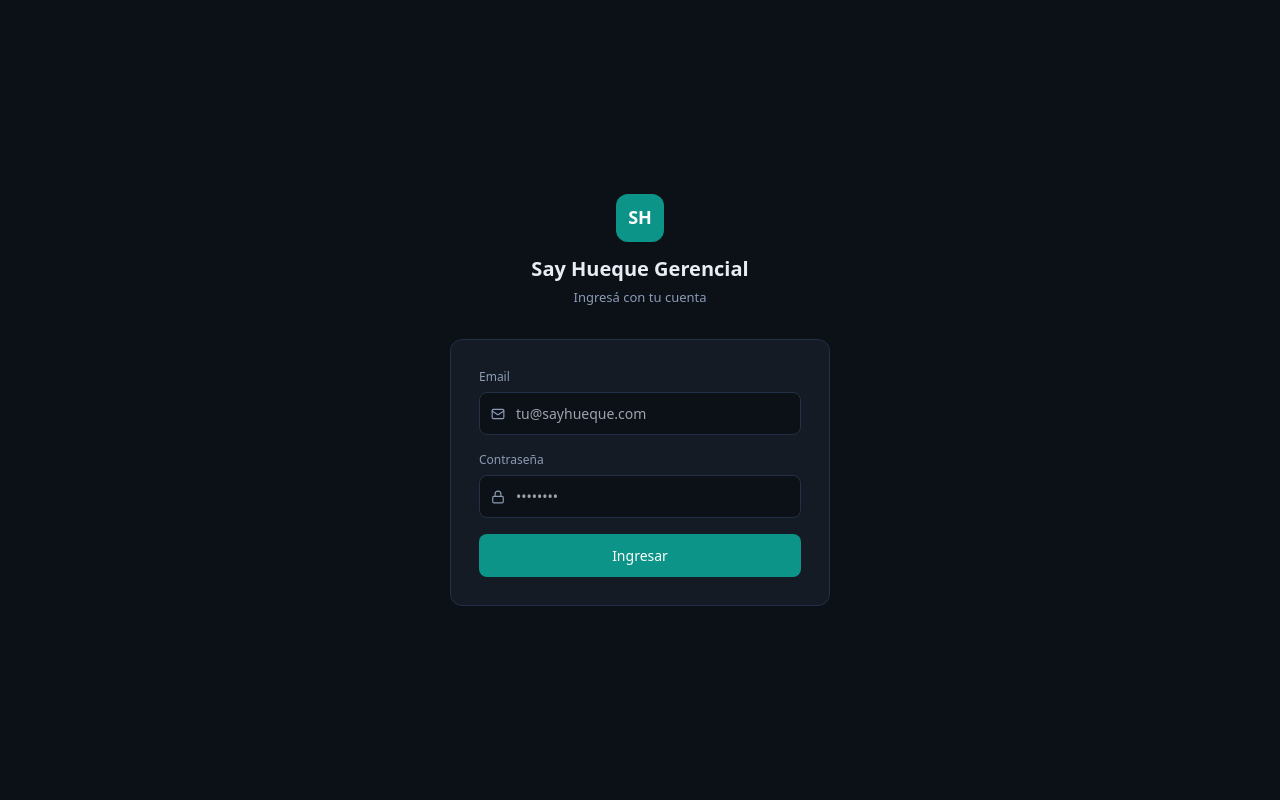
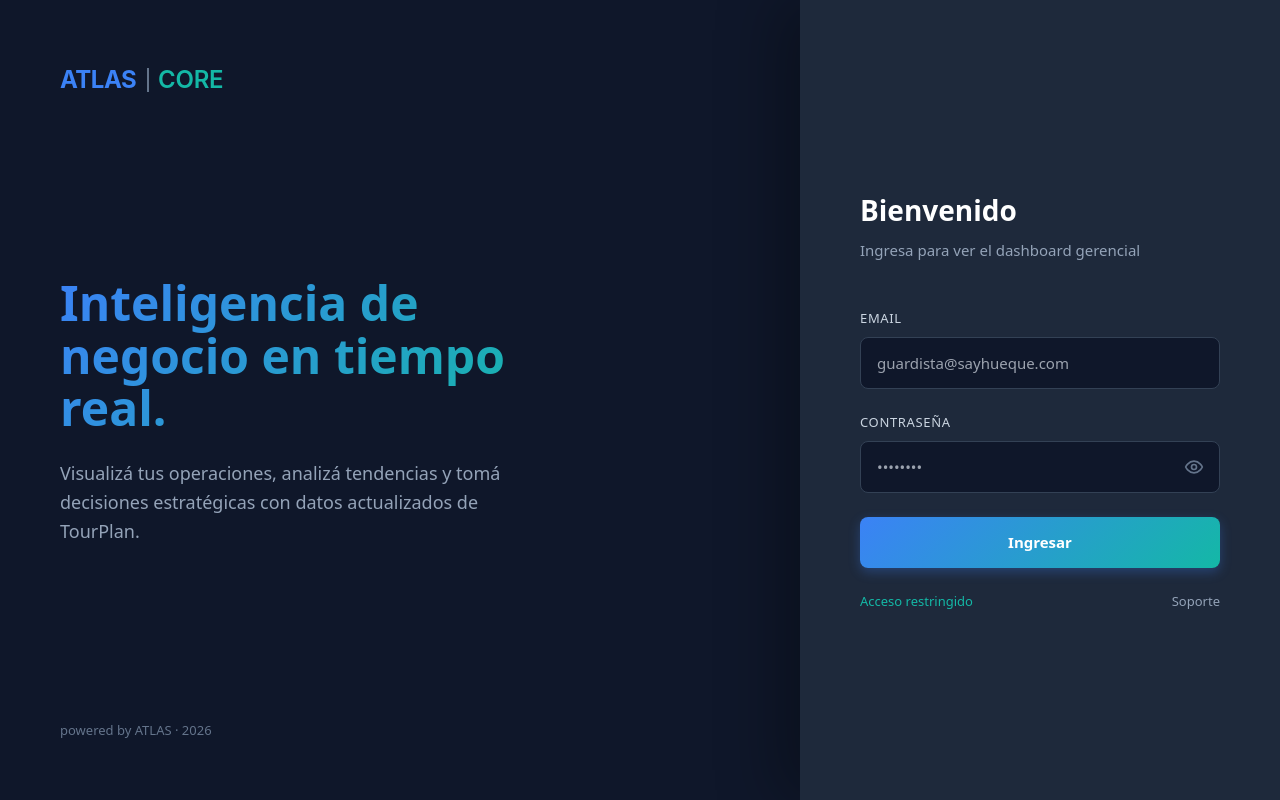
Before and after one commit to martinkSH/sayhueque-gerencial, a Next.js app: page /login in a window 1280 px wide. Built offline with nearby package versions, Linux system fonts and the light colour scheme.

Commit message:
Update page.tsx

```diff
--- a/src/app/login/page.tsx
+++ b/src/app/login/page.tsx
@@ -2,117 +2,281 @@
 
 import { useState } from 'react'
 import { createClient } from '@/lib/supabase/client'
-import { Loader2, Lock, Mail } from 'lucide-react'
+import { useRouter } from 'next/navigation'
+import { Eye, EyeOff } from 'lucide-react'
 
 export default function LoginPage() {
   const [email, setEmail] = useState('')
   const [password, setPassword] = useState('')
+  const [showPassword, setShowPassword] = useState(false)
   const [loading, setLoading] = useState(false)
   const [error, setError] = useState('')
+  const router = useRouter()
 
   async function handleLogin(e: React.FormEvent) {
     e.preventDefault()
     setLoading(true)
     setError('')
+
     const supabase = createClient()
-    const { error } = await supabase.auth.signInWithPassword({ email, password })
+    const { error } = await supabase.auth.signInWithPassword({
+      email,
+      password,
+    })
+
     if (error) {
-      setError('Email o contraseña incorrectos')
+      setError('Credenciales incorrectas')
       setLoading(false)
     } else {
-      // window.location.href hace un full page load, garantizando que el server
-      // lee las cookies nuevas de Supabase antes de renderizar el dashboard
-      window.location.href = '/dashboard'
+      router.push('/dashboard')
     }
   }
 
   return (
     <div style={{
-      minHeight: '100vh', display: 'flex', alignItems: 'center', justifyContent: 'center',
-      background: 'var(--bg)', padding: '24px',
+      display: 'flex',
+      minHeight: '100vh',
+      background: '#0f172a',
     }}>
+      {/* Lado izquierdo - Branding */}
       <div style={{
-        position: 'fixed', inset: 0, opacity: 0.03,
-        backgroundImage: 'linear-gradient(var(--border) 1px, transparent 1px), linear-gradient(90deg, var(--border) 1px, transparent 1px)',
-        backgroundSize: '48px 48px',
-        pointerEvents: 'none',
-      }} />
+        flex: 1,
+        display: 'flex',
+        flexDirection: 'column',
+        justifyContent: 'space-between',
+        padding: '60px',
+        color: 'white',
+      }}>
+        {/* Logo */}
+        <div>
+          <svg width="180" height="42" viewBox="0 0 180 42" fill="none" xmlns="http://www.w3.org/2000/svg">
+            <text x="0" y="28" fontFamily="Inter, -apple-system, sans-serif" fontSize="24" fontWeight="700" fill="#3B82F6" letterSpacing="-0.02em">
+              ATLAS
+            </text>
+            <line x1="88" y1="8" x2="88" y2="32" stroke="#64748B" strokeWidth="2"/>
+            <text x="98" y="28" fontFamily="Inter, -apple-system, sans-serif" fontSize="24" fontWeight="600" fill="#14B8A6" letterSpacing="-0.01em">
+              CORE
+            </text>
+          </svg>
+        </div>
 
-      <div style={{ width: '100%', maxWidth: 380, position: 'relative' }}>
-        <div style={{ textAlign: 'center', marginBottom: 32 }}>
-          <div style={{
-            width: 48, height: 48, borderRadius: 12,
-            background: 'var(--teal-600)',
-            display: 'inline-flex', alignItems: 'center', justifyContent: 'center',
-            fontWeight: 700, fontSize: 18, color: 'white', marginBottom: 12,
-          }}>SH</div>
-          <h1 style={{ fontSize: 20, fontWeight: 600, color: 'var(--text)', margin: 0 }}>
-            Say Hueque Gerencial
+        {/* Texto central */}
+        <div style={{ maxWidth: 480 }}>
+          <h1 style={{
+            fontSize: 48,
+            fontWeight: 700,
+            lineHeight: 1.1,
+            marginBottom: 24,
+            background: 'linear-gradient(135deg, #3B82F6 0%, #14B8A6 100%)',
+            WebkitBackgroundClip: 'text',
+            WebkitTextFillColor: 'transparent',
+          }}>
+            Inteligencia de negocio en tiempo real.
           </h1>
-          <p style={{ fontSize: 13, color: 'var(--muted)', marginTop: 4 }}>
-            Ingresá con tu cuenta
+          <p style={{
+            fontSize: 18,
+            color: '#94a3b8',
+            lineHeight: 1.6,
+          }}>
+            Visualizá tus operaciones, analizá tendencias y tomá decisiones estratégicas con datos actualizados de TourPlan.
           </p>
         </div>
 
-        <div className="card" style={{ padding: 28 }}>
-          <form onSubmit={handleLogin} style={{ display: 'flex', flexDirection: 'column', gap: 16 }}>
+        {/* Footer */}
+        <div style={{
+          fontSize: 13,
+          color: '#64748b',
+        }}>
+          powered by ATLAS · 2026
+        </div>
+      </div>
+
+      {/* Lado derecho - Formulario */}
+      <div style={{
+        width: 480,
+        background: '#1e293b',
+        display: 'flex',
+        flexDirection: 'column',
+        justifyContent: 'center',
+        padding: '60px',
+        boxShadow: '-20px 0 60px rgba(0, 0, 0, 0.3)',
+      }}>
+        <div style={{ marginBottom: 48 }}>
+          <h2 style={{
+            fontSize: 28,
+            fontWeight: 600,
+            color: 'white',
+            marginBottom: 8,
+          }}>
+            Bienvenido
+          </h2>
+          <p style={{
+            fontSize: 15,
+            color: '#94a3b8',
+          }}>
+            Ingresa para ver el dashboard gerencial
+          </p>
+        </div>
+
+        <form onSubmit={handleLogin} style={{ display: 'flex', flexDirection: 'column', gap: 24 }}>
+          {/* Email */}
           <div>
-              <label style={{ display: 'block', fontSize: 12, fontWeight: 500, color: 'var(--muted)', marginBottom: 6 }}>
+            <label style={{
+              display: 'block',
+              fontSize: 13,
+              fontWeight: 500,
+              color: '#cbd5e1',
+              marginBottom: 8,
+              textTransform: 'uppercase',
+              letterSpacing: '0.05em',
+            }}>
               Email
             </label>
-              <div style={{ position: 'relative' }}>
-                <Mail size={14} style={{ position: 'absolute', left: 12, top: '50%', transform: 'translateY(-50%)', color: 'var(--muted)' }} />
             <input
               type="email"
               value={email}
-                  onChange={e => setEmail(e.target.value)}
+              onChange={(e) => setEmail(e.target.value)}
+              placeholder="guardista@sayhueque.com"
               required
               style={{
-                    width: '100%', padding: '10px 12px 10px 36px',
-                    background: 'var(--bg)', border: '1px solid var(--border)',
-                    borderRadius: 8, color: 'var(--text)', fontSize: 14,
-                    outline: 'none', boxSizing: 'border-box',
+                width: '100%',
+                padding: '14px 16px',
+                borderRadius: 8,
+                border: '1px solid #334155',
+                background: '#0f172a',
+                color: 'white',
+                fontSize: 15,
+                outline: 'none',
+                transition: 'border-color 0.2s',
               }}
-                  placeholder="tu@sayhueque.com"
+              onFocus={(e) => e.target.style.borderColor = '#14B8A6'}
+              onBlur={(e) => e.target.style.borderColor = '#334155'}
             />
+          </div>
+
+          {/* Contraseña */}
+          <div>
+            <label style={{
+              display: 'block',
+              fontSize: 13,
+              fontWeight: 500,
+              color: '#cbd5e1',
+              marginBottom: 8,
+              textTransform: 'uppercase',
+              letterSpacing: '0.05em',
+            }}>
+              Contraseña
+            </label>
+            <div style={{ position: 'relative' }}>
+              <input
+                type={showPassword ? 'text' : 'password'}
+                value={password}
+                onChange={(e) => setPassword(e.target.value)}
+                placeholder="••••••••"
+                required
+                style={{
+                  width: '100%',
+                  padding: '14px 16px',
+                  paddingRight: 48,
+                  borderRadius: 8,
+                  border: '1px solid #334155',
+                  background: '#0f172a',
+                  color: 'white',
+                  fontSize: 15,
+                  outline: 'none',
+                  transition: 'border-color 0.2s',
+                }}
+                onFocus={(e) => e.target.style.borderColor = '#14B8A6'}
+                onBlur={(e) => e.target.style.borderColor = '#334155'}
+              />
+              <button
+                type="button"
+                onClick={() => setShowPassword(!showPassword)}
+                style={{
+                  position: 'absolute',
+                  right: 12,
+                  top: '50%',
+                  transform: 'translateY(-50%)',
+                  background: 'none',
+                  border: 'none',
+                  cursor: 'pointer',
+                  padding: 4,
+                  display: 'flex',
+                  alignItems: 'center',
+                }}
+              >
+                {showPassword ? (
+                  <EyeOff size={20} style={{ color: '#64748b' }} />
+                ) : (
+                  <Eye size={20} style={{ color: '#64748b' }} />
+                )}
+              </button>
             </div>
           </div>
 
-            <div>
-              <label style={{ display: 'block', fontSize: 12, fontWeight: 500, color: 'var(--muted)', marginBottom: 6 }}>
-                Contraseña
-              </label>
-              <div style={{ position: 'relative' }}>
-                <Lock size={14} style={{ position: 'absolute', left: 12, top: '50%', transform: 'translateY(-50%)', color: 'var(--muted)' }} />
-                <input
-                  type="password"
-                  value={password}
-                  onChange={e => setPassword(e.target.value)}
-                  required
-                  style={{
-                    width: '100%', padding: '10px 12px 10px 36px',
-                    background: 'var(--bg)', border: '1px solid var(--border)',
-                    borderRadius: 8, color: 'var(--text)', fontSize: 14,
-                    outline: 'none', boxSizing: 'border-box',
-                  }}
-                  placeholder="••••••••"
-                />
-              </div>
-            </div>
-
+          {/* Error */}
           {error && (
-              <div style={{ fontSize: 13, color: '#f87171', background: 'rgba(69,10,10,0.3)', padding: '8px 12px', borderRadius: 6 }}>
+            <div style={{
+              padding: '12px 16px',
+              borderRadius: 8,
+              background: 'rgba(239, 68, 68, 0.1)',
+              border: '1px solid rgba(239, 68, 68, 0.3)',
+              color: '#fca5a5',
+              fontSize: 14,
+            }}>
               {error}
             </div>
           )}
 
-            <button type="submit" disabled={loading} className="btn-primary" style={{ justifyContent: 'center', padding: '11px', fontSize: 14 }}>
-              {loading ? <><Loader2 size={14} style={{ animation: 'spin 1s linear infinite' }} /> Ingresando…</> : 'Ingresar'}
+          {/* Botón */}
+          <button
+            type="submit"
+            disabled={loading}
+            style={{
+              width: '100%',
+              padding: '14px 24px',
+              borderRadius: 8,
+              border: 'none',
+              background: loading ? '#64748b' : 'linear-gradient(135deg, #3B82F6 0%, #14B8A6 100%)',
+              color: 'white',
+              fontSize: 15,
+              fontWeight: 600,
+              cursor: loading ? 'not-allowed' : 'pointer',
+              transition: 'all 0.2s',
+              boxShadow: loading ? 'none' : '0 4px 12px rgba(59, 130, 246, 0.3)',
+            }}
+            onMouseEnter={(e) => {
+              if (!loading) {
+                e.currentTarget.style.transform = 'translateY(-1px)'
+                e.currentTarget.style.boxShadow = '0 6px 16px rgba(59, 130, 246, 0.4)'
+              }
+            }}
+            onMouseLeave={(e) => {
+              if (!loading) {
+                e.currentTarget.style.transform = 'translateY(0)'
+                e.currentTarget.style.boxShadow = '0 4px 12px rgba(59, 130, 246, 0.3)'
+              }
+            }}
+          >
+            {loading ? 'Ingresando...' : 'Ingresar'}
           </button>
+
+          {/* Links auxiliares */}
+          <div style={{
+            display: 'flex',
+            justifyContent: 'space-between',
+            fontSize: 13,
+            color: '#94a3b8',
+          }}>
+            <a href="#" style={{ color: '#14B8A6', textDecoration: 'none' }}>
+              Acceso restringido
+            </a>
+            <a href="#" style={{ color: '#94a3b8', textDecoration: 'none' }}>
+              Soporte
+            </a>
+          </div>
         </form>
       </div>
     </div>
-      <style>{`@keyframes spin { from { transform: rotate(0deg); } to { transform: rotate(360deg); } }`}</style>
-    </div>
   )
 }
```
Lines whose indentation alone changed are shown as unchanged.
